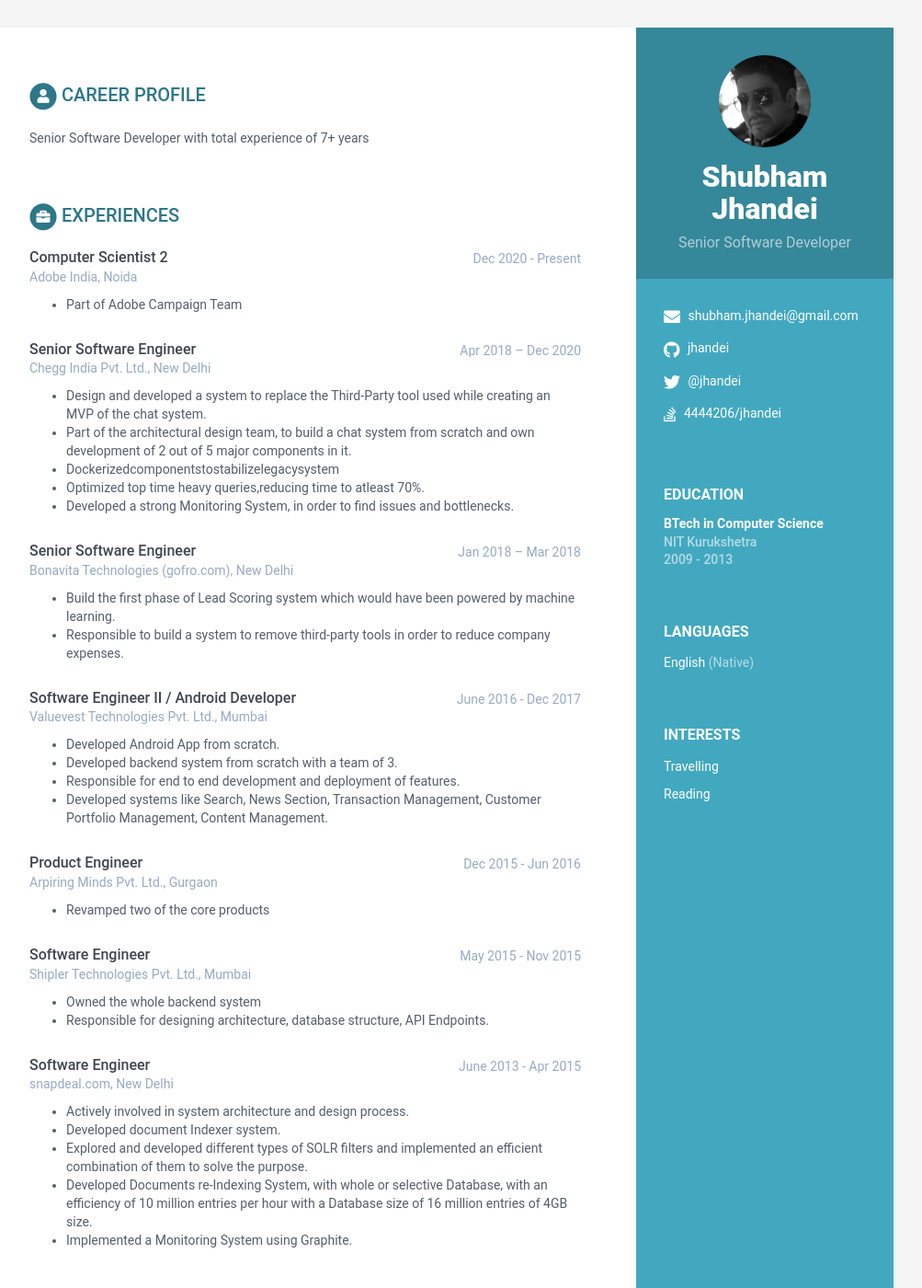
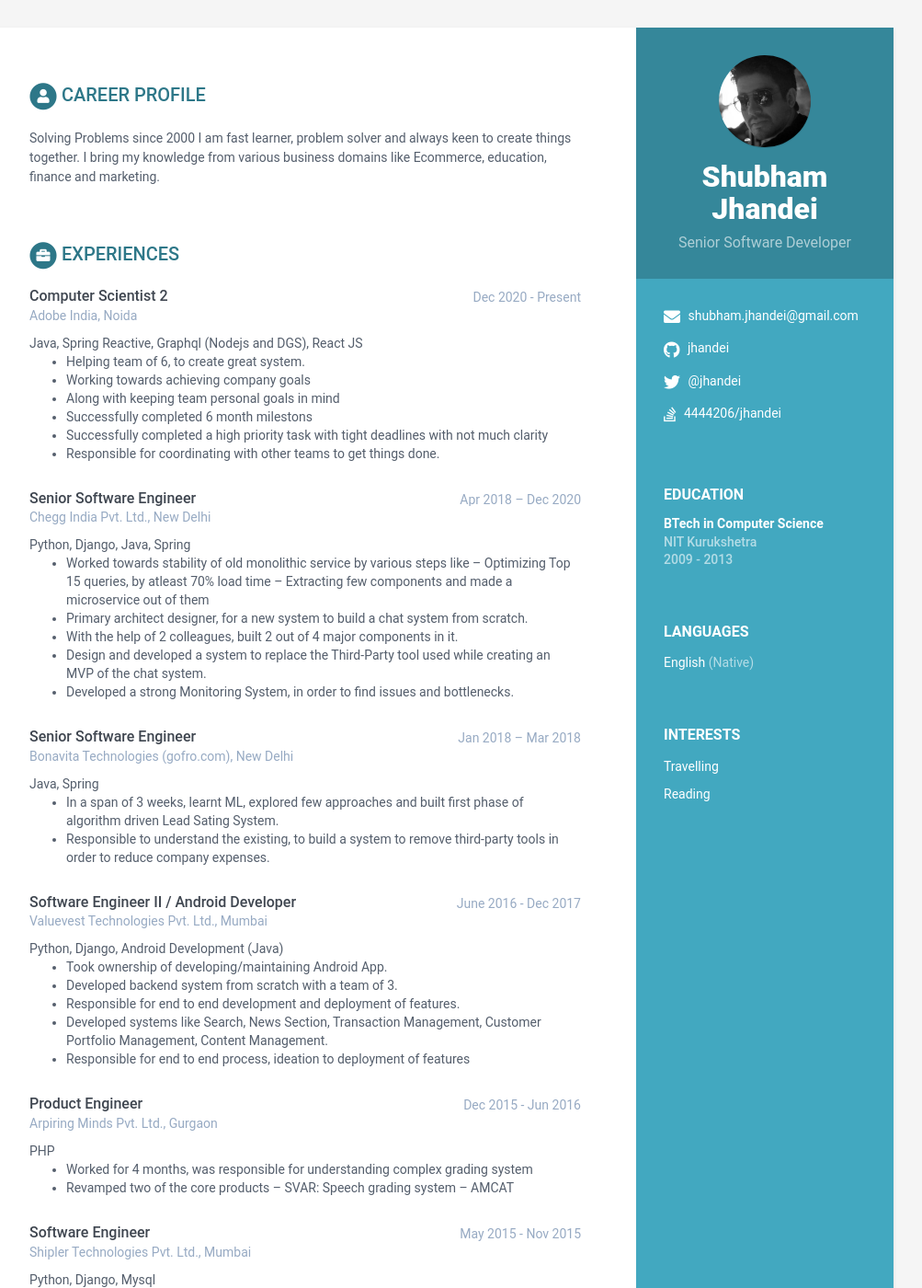
Before and after one commit to jhandei/shubham, a Jekyll site: the page built from index.html, in a window 1280 px wide and 1400 px high. Shown: the whole window at 92% size, without its empty margins (168-1171 px from the left). Built offline with Jekyll 4.4.1, drawn with Linux system fonts in a browser that asks for light colours; some of the changed text lies outside the part shown.

Commit message:
updating

```diff
--- a/_config.yml
+++ b/_config.yml
@@ -1,7 +1,7 @@
 #Update all the sections by editing the data.yml file inside _data folder.
 
 # Site Settings
-title: My Resume
+title: Shubham Jhandei
 url: 'http://webjeda.com'
 baseurl: '/' #change it according to your repository name
 description: A beautiful Jekyll theme for creating resume
--- a/_data/data.yml
+++ b/_data/data.yml
@@ -38,75 +38,99 @@ sidebar:
 career-profile:
     title: Career Profile
     summary: |
-      Senior Software Developer with total experience of 7+ years
-
+      Solving Problems since 2000
+      I am fast learner, problem solver and always keen to create things together. I bring my knowledge from various business domains like Ecommerce, education, finance and marketing.
 
 education:
     - degree: BTech in Computer Science
       university: NIT Kurukshetra
       time: 2009 - 2013
       details: |
-        BTech in Computer Science
+        Holds BTech (Computer Scient) degree
 
 experiences:
     - role: Computer Scientist 2
       time: Dec 2020 - Present
       company: Adobe India, Noida
+      stack: Java, Spring Reactive, Graphql (Nodejs and DGS), React JS
       details: |
-        - Part of Adobe Campaign Team
+        - Helping team of 6, to create great system.
+        - Working towards achieving company goals
+        - Along with keeping team personal goals in mind
+        - Successfully completed 6 month milestons
+        - Successfully completed a high priority task with tight deadlines with not much clarity
+        - Responsible for coordinating with other teams to get things done.
 
     - role: Senior Software Engineer
       time: Apr 2018 – Dec 2020
       company: Chegg India Pvt. Ltd., New Delhi
+      stack: Python, Django, Java, Spring
       details: |
+        - Worked towards stability of old monolithic service by various steps like
+        -- Optimizing Top 15 queries, by atleast 70% load time
+        -- Extracting few components and made a microservice out of them
+        - Primary architect designer, for a new system to build a chat system from scratch.
+        - With the help of 2 colleagues, built 2 out of 4 major components in it.
         - Design and developed a system to replace the Third-Party tool used while creating an MVP of the chat system.
-        - Part of the architectural design team, to build a chat system from scratch and own development of 2 out of 5 major components in it.
-        - Dockerizedcomponentstostabilizelegacysystem
-        - Optimized top time heavy queries,reducing time to atleast 70%.
         - Developed a strong Monitoring System, in order to find issues and bottlenecks.
 
 
     - role: Senior Software Engineer
       time: Jan 2018 – Mar 2018
       company: Bonavita Technologies (gofro.com), New Delhi
+      stack: Java, Spring
       details: |
-        - Build the first phase of Lead Scoring system which would have been powered by machine learning.
-        - Responsible to build a system to remove third-party tools in order to reduce company expenses.
+        - In a span of 3 weeks, learnt ML, explored few approaches and built first phase of algorithm driven Lead Sating System.
+        - Responsible to understand the existing, to build a system to remove third-party tools in order to reduce company expenses.
 
     - role: Software Engineer II / Android Developer
       time: June 2016 - Dec 2017
       company: Valuevest Technologies Pvt. Ltd., Mumbai
+      stack: Python, Django, Android Development (Java)
       details: |
-        - Developed Android App from scratch.
+        - Took ownership of developing/maintaining Android App.
         - Developed backend system from scratch with a team of 3.
         - Responsible for end to end development and deployment of features.
         - Developed systems like Search, News Section, Transaction Management, Customer Portfolio Management, Content Management.
+        - Responsible for end to end process, ideation to deployment of features
 
 
     - role: Product Engineer
       time: Dec 2015 - Jun 2016
       company: Arpiring Minds Pvt. Ltd., Gurgaon
+      stack: PHP
       details: |
+        - Worked for 4 months, was responsible for understanding complex grading system
         - Revamped two of the core products
+        -- SVAR: Speech grading system
+        -- AMCAT
+
 
     - role: Software Engineer
       time: May 2015 - Nov 2015
       company: Shipler Technologies Pvt. Ltd., Mumbai
+      stack: Python, Django, Mysql
       details: |
         - Owned the whole backend system
-        - Responsible for designing architecture, database structure, API Endpoints.
+        - Responsible for end to end development, system designing, database strucure, testing and deployment.
 
 
 
     - role: Software Engineer
       time: June 2013 - Apr 2015
-      company: snapdeal.com, New Delhi
+      company: Seller Search, snapdeal.com, New Delhi
+      stack: Python, Java, Spring, SOLR, Mongo, RabbitMQ
       details: |
+        - Joined as fresher
+        - Part for seller search team
+        - Developed Documents re-Indexing System, with whole or selective Database, with an efficiency of 10 million entries per hour with a Database size of 16 million entries of 4GB size.
+        - Built system from scratch.
+        - Explored and developed different types of SOLR filters and implemented an efficient combination of them to solve the purpose.
+        - Implemented a Monitoring System using Graphite.
         - Actively involved in system architecture and design process.
-        - Developed document Indexer system.
-        - Explored and developed different types of SOLR filters and implemented an efficient combination of them to solve the purpose.
-        - Developed Documents re-Indexing System, with whole or selective Database, with an efficiency of 10 million entries per hour with a Database size of 16 million entries of 4GB size.
-        - Implemented a Monitoring System using Graphite.
+        - Built inventory management and pricing system for various books vendors.
+        - Built various scripts to automate manual work of business teams.
+
 
 projects:
     title: Projects
--- a/_includes/experiences.html
+++ b/_includes/experiences.html
@@ -20,6 +20,7 @@
       </div><!--//upper-row-->
 
       <div class="company">{{ experience.company }}</div>
+      <div class="stack">{{ experience.stack }}</div>
 
     </div><!--//meta-->
 
```
